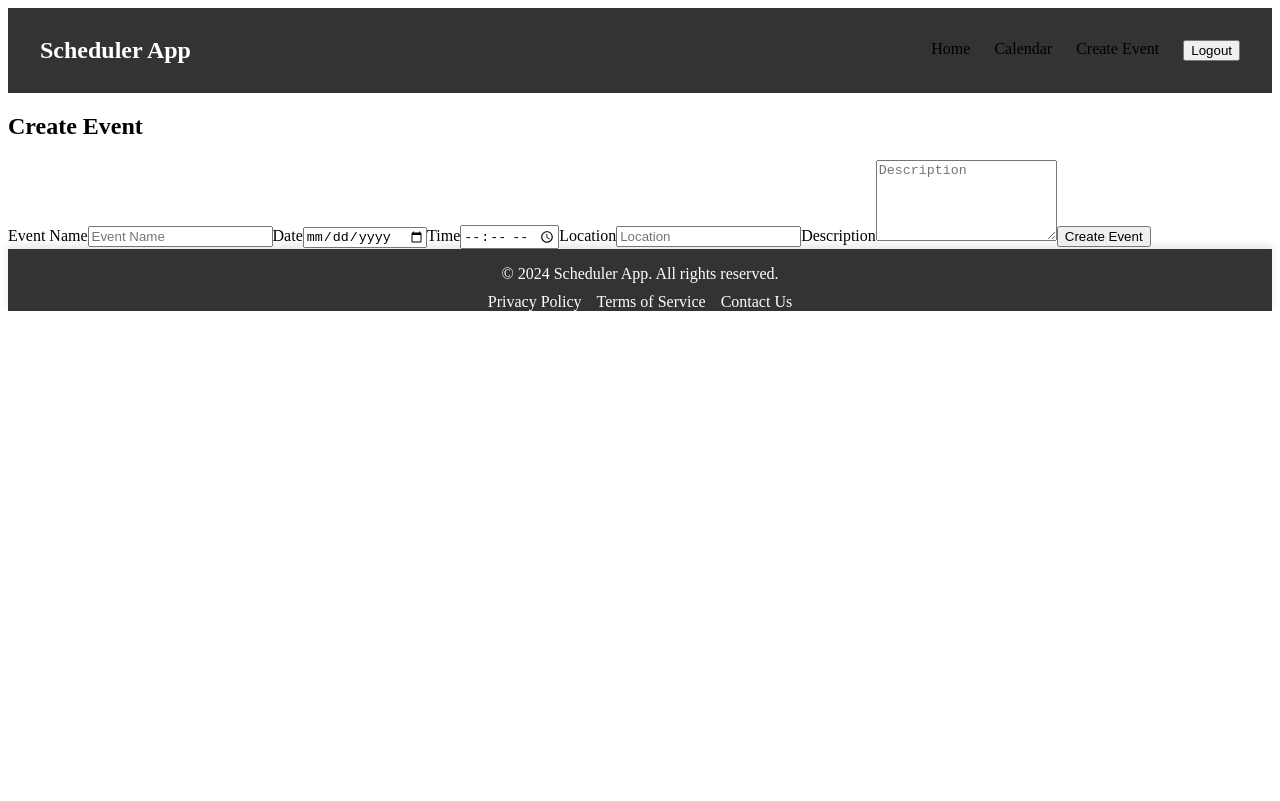
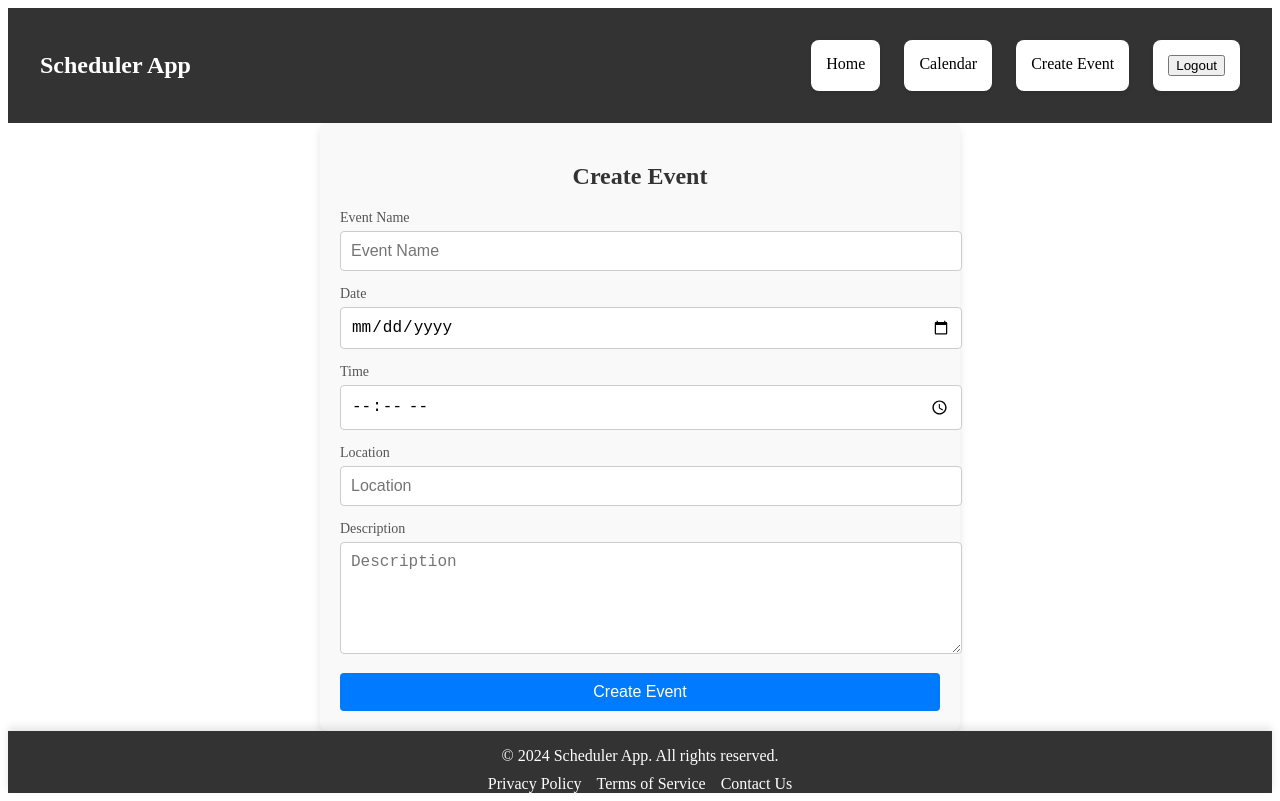
Before and after one commit to lioneljuru/portifolio-project, a React (Create React App) app in the folder front-end/: page /create-event in a window 1280 px wide. Built offline with nearby package versions, Linux system fonts and the light colour scheme; sample sign-in values are in the browser's storage; the HTML template or start-up script is replaced by a standard one.

Commit message:
Update pages components for better efficiency

```diff
--- a/front-end/src/pages/CreateEvent.js
+++ b/front-end/src/pages/CreateEvent.js
@@ -1,5 +1,6 @@
 import React, { useState, useContext } from "react";
 import { EventContext } from "../context/EventContext";
+import '../styles/CreateEvent.css';
 
 function CreateEvent() {
   const { createEvent } = useContext(EventContext);
@@ -28,9 +29,9 @@ function CreateEvent() {
   };
 
   return (
-    <div className="event-form">
+    <div className="event-form-container">
       <h2 className="createEventTitle">Create Event</h2>
-      <form onSubmit={handleSubmit}>
+      <form onSubmit={handleSubmit} className="event-form">
         <label htmlFor='name'>Event Name</label>
         <input
           id="name"
--- a/front-end/src/pages/Home.js
+++ b/front-end/src/pages/Home.js
@@ -1,5 +1,6 @@
 import React, { useState, useContext } from 'react';
 import { EventContext } from '../context/EventContext';
+import '../styles/Home.css';
 
 function Home() {
   const { eventData } = useContext(EventContext);
@@ -16,7 +17,7 @@ function Home() {
   return (
     <div className="home">
       <h2>Upcoming Events</h2>
-      <input id='searchEvent' name='searchEvent' type="text" placeholder="Search Events" value={searchQuery} onChange={handleSearch} />
+      <input id='searchEvent' name='searchEvent' type="text" placeholder="Search Events" value={searchQuery} onChange={handleSearch} className='searchBtn' />
       <ul>
         {filteredEvents.length > 0 ? (
           filteredEvents.map((event, index) => (
--- a/front-end/src/pages/Login.js
+++ b/front-end/src/pages/Login.js
@@ -2,6 +2,7 @@ import React, { useState, useContext } from "react";
 import { Link } from "react-router-dom";
 import { AuthContext } from "../context/AuthContext";
 import { toast } from "react-toastify";
+import '../styles/Login.css';
 
 export default function Login() {
   const [formValues, setFormValues] = useState({
--- a/front-end/src/pages/Signup.js
+++ b/front-end/src/pages/Signup.js
@@ -2,6 +2,7 @@ import React, { useState, useContext } from "react";
 import { Link } from "react-router-dom";
 import { AuthContext } from "../context/AuthContext";
 import { toast } from "react-toastify";
+import '../styles/Signup.css';
 
 export default function Signup() {
   const [formValues, setFormValues] = useState({
```
